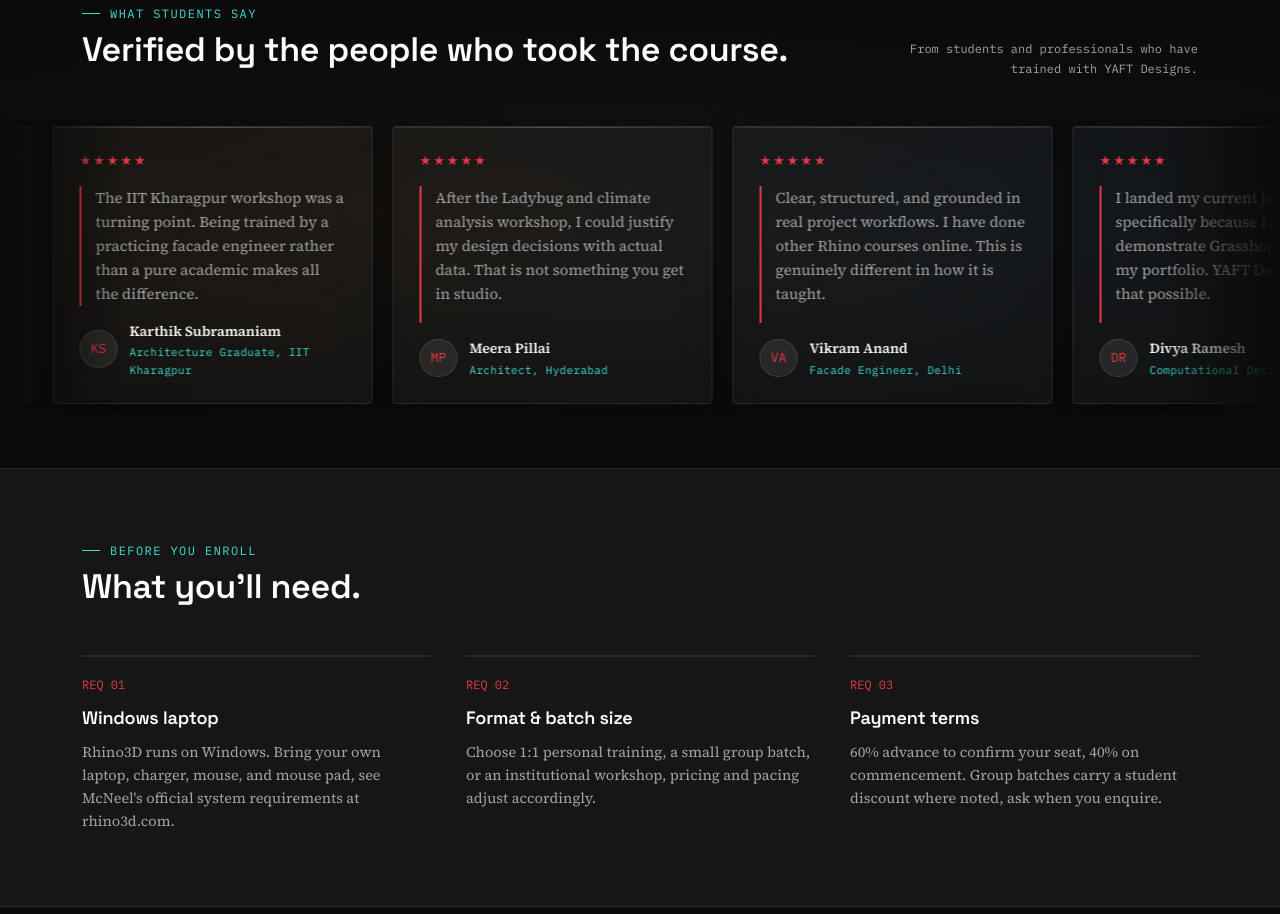
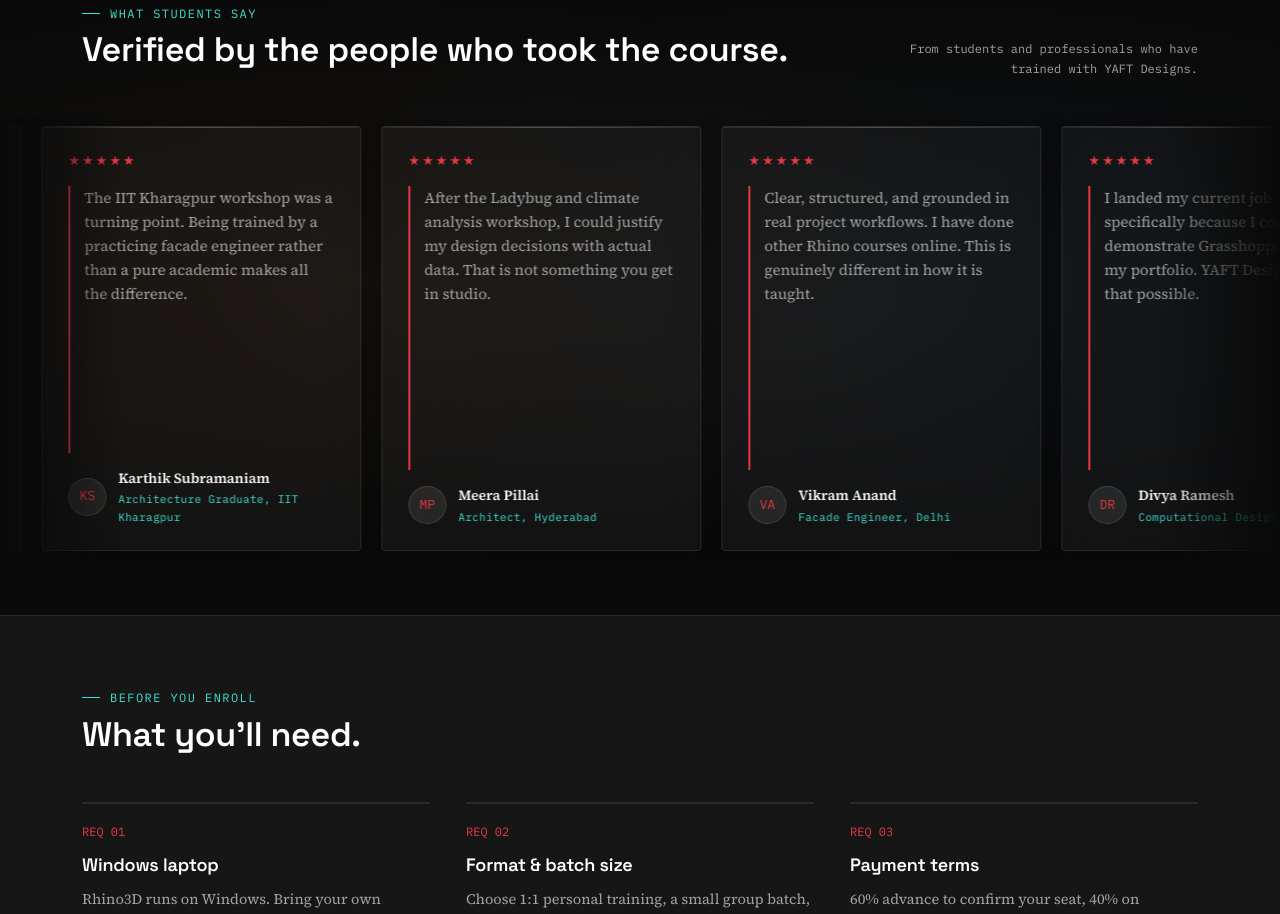
Before and after one commit to YAFTDesigns/yaftwebsite, a Next.js app: page /courses in a window 1280 px wide. Shown: the part 1600-2514 px from the top of the page. Built offline with nearby package versions, Linux system fonts and the light colour scheme; no server answers; the database is empty.

Commit message:
Add Harish real testimonial with LinkedIn link

```diff
--- a/components/TestimonialsMarquee.tsx
+++ b/components/TestimonialsMarquee.tsx
@@ -4,44 +4,58 @@ import styles from './TestimonialsMarquee.module.css';
 
 const TESTIMONIALS = [
   {
+    quote: 'I joined YAFT Designs for training in Rhino and Grasshopper, and the learning experience was truly fantastic. Sir is an exceptionally skilled and professional tutor with deep expertise in computational design. His teaching approach is clear, practical, and industry-oriented, which helped me gain confidence in both tools.',
+    name: 'Harish Ragaventhra',
+    title: 'Graduate, Rajalakshmi School of Architecture',
+    linkedin: 'https://www.linkedin.com/in/harish-ragaven-b3487636a',
+  },
+  {
     quote: 'The Grasshopper course completely changed how I approach facade design. Yokes breaks down complex logic in a way that actually sticks.',
     name: 'Aditya Sharma',
     title: 'Architectural Designer, Mumbai',
+    linkedin: '',
   },
   {
     quote: 'I went from zero parametric knowledge to scripting my own panel rationalization workflow in 3 weeks. The course is incredibly practical.',
     name: 'Priya Nair',
     title: 'M.Arch Student, VIT Vellore',
+    linkedin: '',
   },
   {
     quote: 'Rhino.Inside.Revit was the missing link in our BIM workflow. Yokes is one of the very few trainers in India who actually uses this in production.',
     name: 'Rahul Menon',
     title: 'BIM Coordinator, Bangalore',
+    linkedin: '',
   },
   {
     quote: 'As a product designer, I was not sure if Rhino training was right for me. The Wearables course was exactly what I needed, real outputs from day one.',
     name: 'Sneha Krishnan',
     title: 'Product Designer, Chennai',
+    linkedin: '',
   },
   {
     quote: 'The IIT Kharagpur workshop was a turning point. Being trained by a practicing facade engineer rather than a pure academic makes all the difference.',
     name: 'Karthik Subramaniam',
     title: 'Architecture Graduate, IIT Kharagpur',
+    linkedin: '',
   },
   {
     quote: 'After the Ladybug and climate analysis workshop, I could justify my design decisions with actual data. That is not something you get in studio.',
     name: 'Meera Pillai',
     title: 'Architect, Hyderabad',
+    linkedin: '',
   },
   {
     quote: 'Clear, structured, and grounded in real project workflows. I have done other Rhino courses online. This is genuinely different in how it is taught.',
     name: 'Vikram Anand',
     title: 'Facade Engineer, Delhi',
+    linkedin: '',
   },
   {
     quote: 'I landed my current job specifically because I could demonstrate Grasshopper skills in my portfolio. YAFT Designs made that possible.',
     name: 'Divya Ramesh',
     title: 'Computational Designer, Pune',
+    linkedin: '',
   },
 ];
 
@@ -72,6 +86,9 @@ export default function TestimonialsMarquee() {
                 <div>
                   <div className={styles.name}>{t.name}</div>
                   <div className={styles.role}>{t.title}</div>
+                  {t.linkedin && (
+                    <a href={t.linkedin} target="_blank" rel="noopener" className={styles.liLink}>LinkedIn ↗</a>
+                  )}
                 </div>
               </div>
             </div>
```
